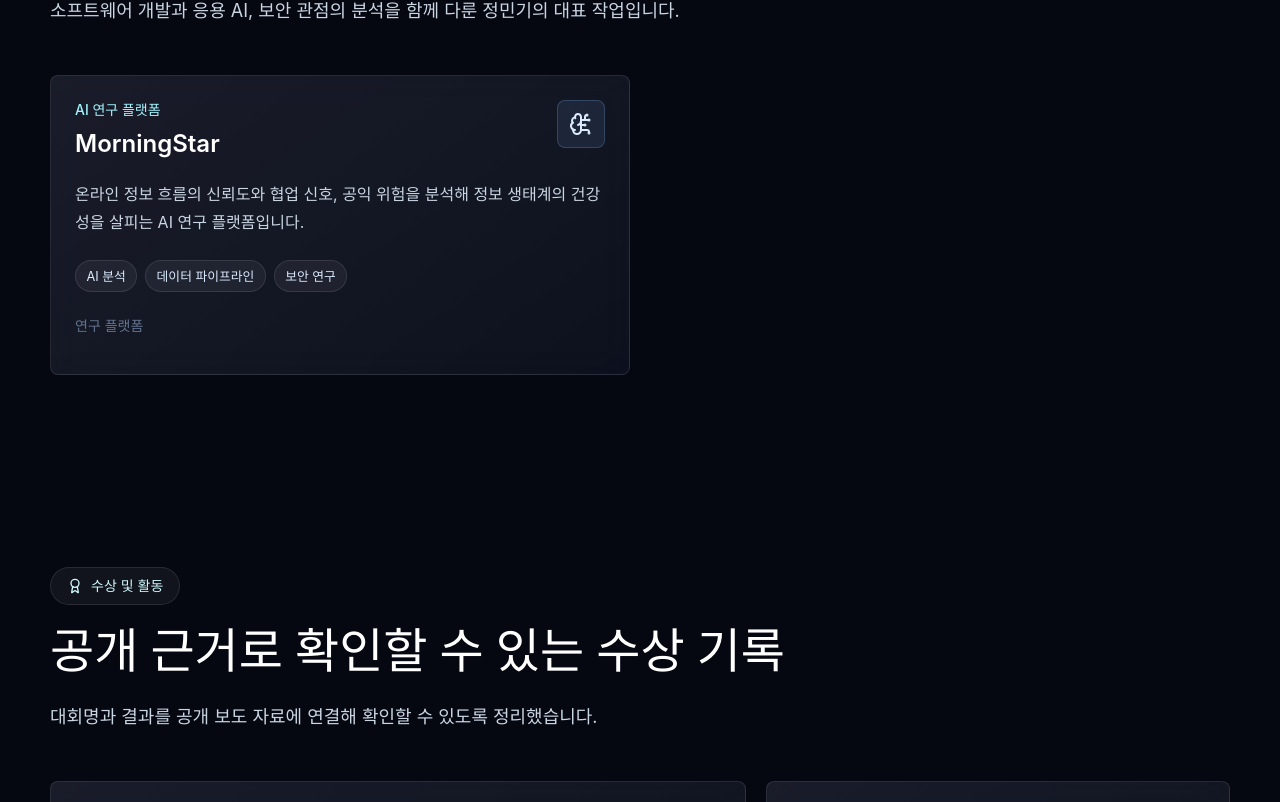
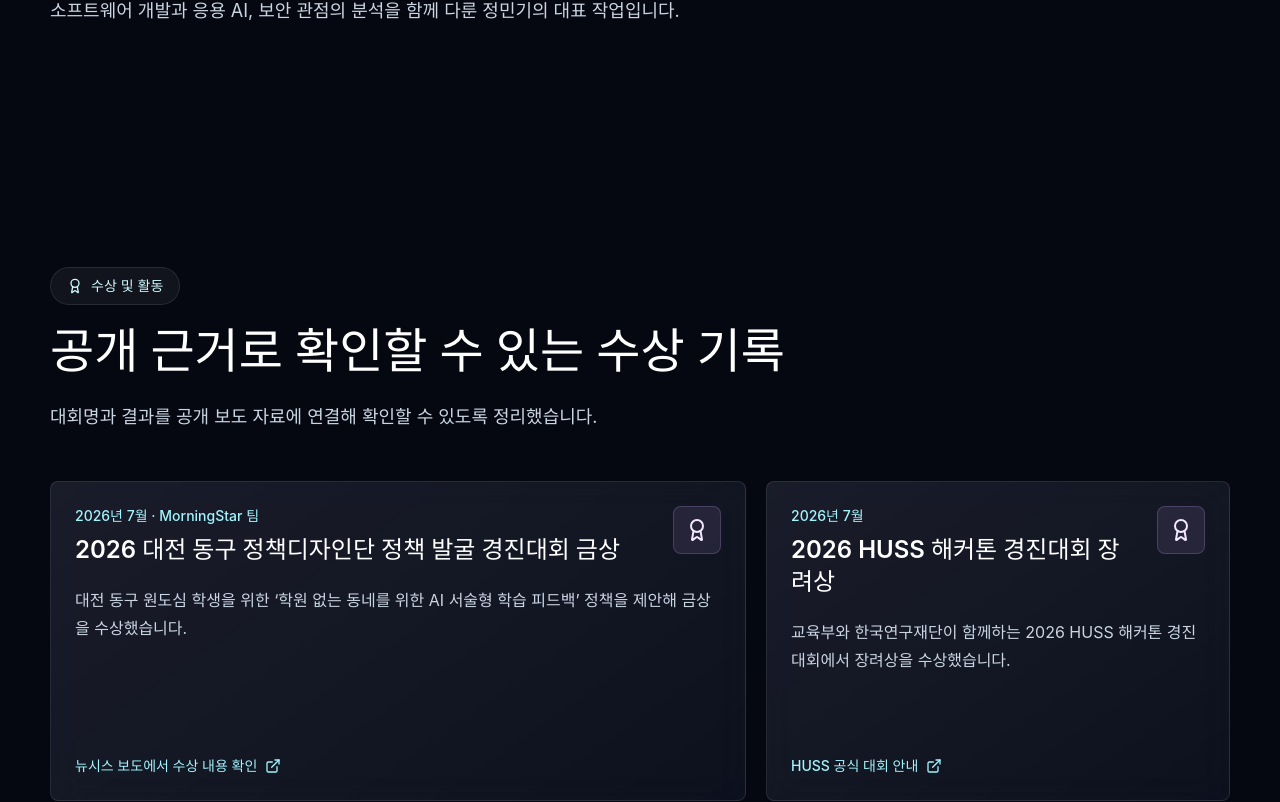
Before and after one commit to jungmingi-lab/morningstarsec.dev, a React (Vite) app: page / in a window 1280 px wide. Shown: the part 2158-2960 px from the top of the page. Built offline with nearby package versions, Linux system fonts and the light colour scheme.

Commit message:
Remove MorningStar from featured projects and unify award card sizes

```diff
--- a/src/App.tsx
+++ b/src/App.tsx
@@ -718,7 +718,7 @@
 
       <div className="mt-12 grid gap-5 lg:grid-cols-[1.2fr_0.8fr]">
         {activities.map((activity) => (
-          <article className="project-card" key={activity.name}>
+          <article className="activity-card" key={activity.name}>
             <div className="flex items-start justify-between gap-4">
               <div>
                 <p className="text-sm font-medium text-cyan-200">
@@ -737,12 +737,12 @@
                 <Award className="size-6" aria-hidden="true" />
               </span>
             </div>
-            <p className="mt-5 leading-7 text-slate-300">
+            <p className="mt-5 line-clamp-4 leading-7 text-slate-300">
               {activity.description}
             </p>
             {activity.evidenceUrl && activity.evidenceLabel ? (
               <a
-                className="mt-6 inline-flex items-center gap-2 text-sm font-medium text-cyan-200 transition hover:text-white"
+                className="mt-auto inline-flex items-center gap-2 pt-6 text-sm font-medium text-cyan-200 transition hover:text-white"
                 href={activity.evidenceUrl}
                 rel="noopener noreferrer"
                 target="_blank"
--- a/src/data/portfolio.json
+++ b/src/data/portfolio.json
@@ -39,14 +39,6 @@
     "Machine Learning"
   ],
   "projects": [
-    {
-      "name": "MorningStar",
-      "featured": true,
-      "eyebrow": "AI 연구 플랫폼",
-      "description": "온라인 정보 흐름의 신뢰도와 협업 신호, 공익 위험을 분석해 정보 생태계의 건강성을 살피는 AI 연구 플랫폼입니다.",
-      "stack": ["AI 분석", "데이터 파이프라인", "보안 연구"],
-      "status": "연구 플랫폼"
-    },
     {
       "name": "주차왕 (Parking King)",
       "featured": false,
--- a/src/index.css
+++ b/src/index.css
@@ -128,6 +128,7 @@
 }
 
 .project-card,
+.activity-card,
 .contact-card,
 .writeup-card {
   border: 1px solid rgba(255, 255, 255, 0.1);
@@ -147,7 +148,15 @@
   padding: 1.5rem;
 }
 
+.activity-card {
+  height: 320px;
+  padding: 1.5rem;
+  display: flex;
+  flex-direction: column;
+}
+
 .project-card:hover,
+.activity-card:hover,
 .contact-card:hover,
 .writeup-card:hover {
   transform: translateY(-3px);
```
